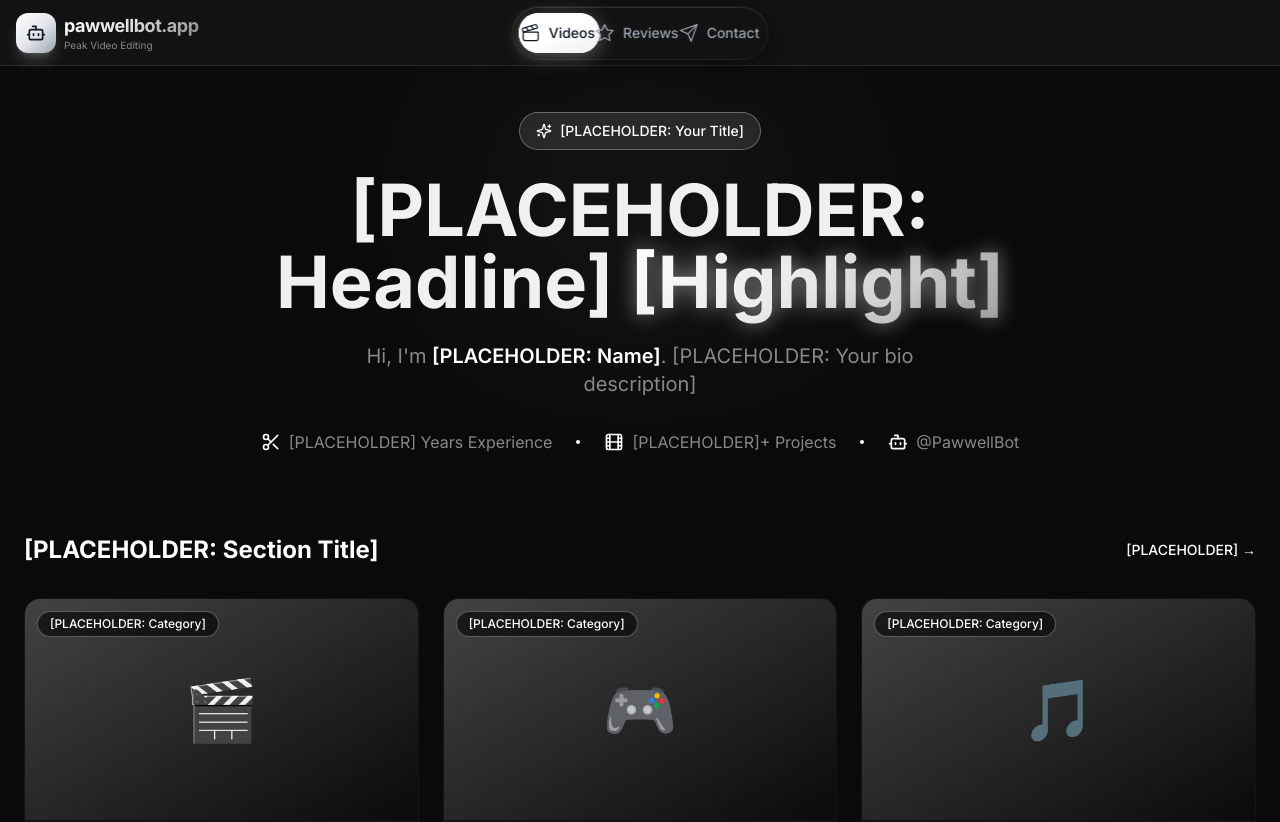
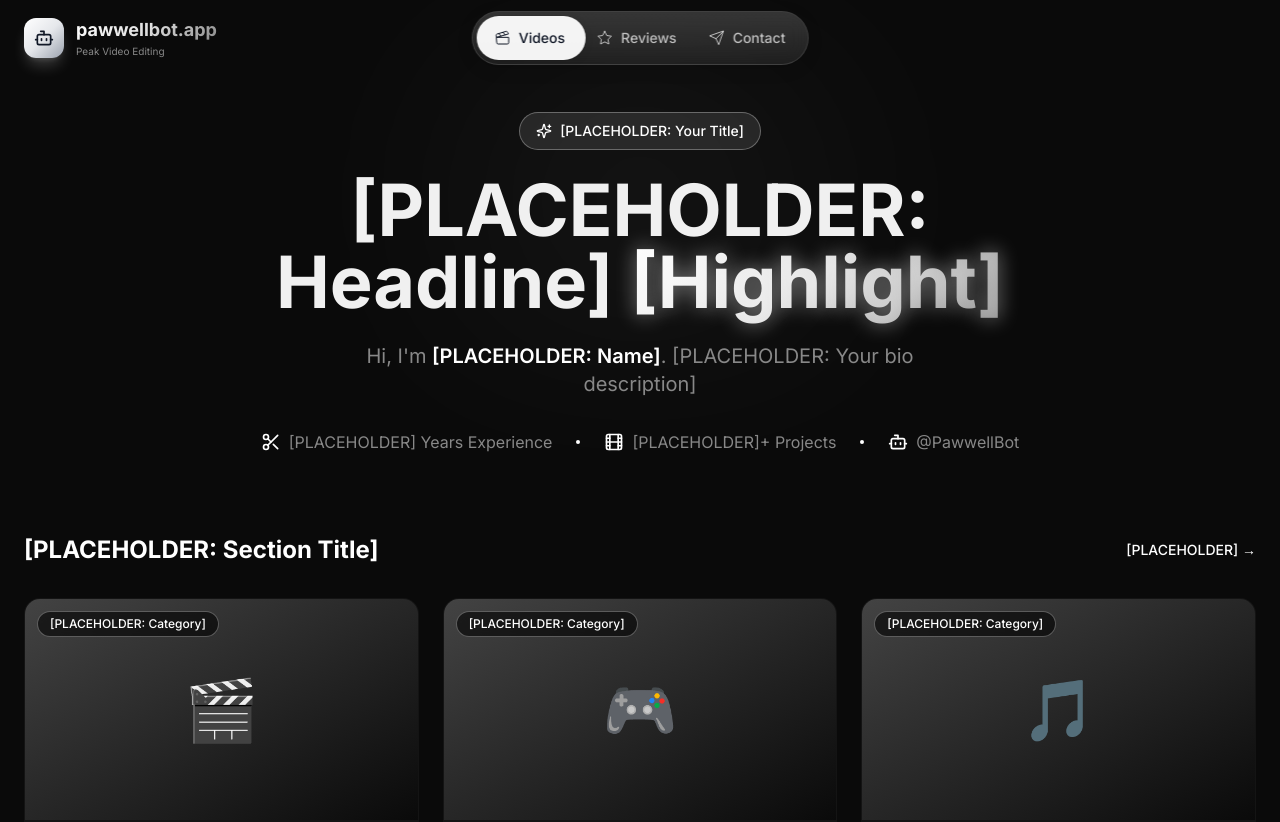
Before and after one commit to PawwellBot/pawwellbot.app, a React (Vite) app: page / in a window 1280 px wide. Shown: the top 822 px of the page. Built offline with nearby package versions, Linux system fonts and the light colour scheme.

Commit message:
made some ui changes to match look of ios 26 liquid glass

```diff
--- a/src/components/Header.tsx
+++ b/src/components/Header.tsx
@@ -47,102 +47,78 @@ export default function Header({ activeTab, onTabChange }: HeaderProps): JSX.Ele
     <motion.header
       initial={{ y: -100 }}
       animate={{ y: 0 }}
-      className="fixed top-0 left-0 right-0 z-50 glass py-3"
+      className="fixed top-0 left-0 right-0 z-50 py-4 bg-transparent"
     >
-      <div className="w-full px-3 sm:px-4">
-        <div className="flex items-center justify-between">
+      <div className="w-full px-4 sm:px-6">
+        <div className="flex items-center justify-between relative">
 
-          {/* Logo - Hidden on mobile */}
+          {/* Logo */}
           <motion.div
-            className="hidden sm:flex items-center gap-2 cursor-pointer group"
+            className="hidden sm:flex items-center gap-3 cursor-pointer group z-10"
             whileHover={{ scale: 1.02 }}
             whileTap={{ scale: 0.98 }}
             onClick={handleLogoClick}
           >
-            <div className="w-9 h-9 sm:w-10 sm:h-10 rounded-xl bg-gradient-to-br from-white via-gray-200 to-gray-400 flex items-center justify-center shadow-lg shadow-white/20 group-hover:shadow-white/40 transition-shadow">
-              <Bot className="w-4 h-4 sm:w-5 sm:h-5 text-gray-900" />
+            <div className="w-10 h-10 rounded-xl bg-gradient-to-br from-white via-gray-200 to-gray-400 flex items-center justify-center shadow-lg shadow-white/20">
+              <Bot className="w-5 h-5 text-gray-900" />
             </div>
-
             <div>
-              <h1 className="text-base sm:text-lg font-bold gradient-text tracking-tight leading-tight group-hover:opacity-80 transition-opacity">
-                {BRAND_NAME}
-              </h1>
-              <p className="text-[10px] text-pawwelium-muted -mt-0.5">
-                {TAGLINE}
-              </p>
+              <h1 className="text-lg font-bold gradient-text">{BRAND_NAME}</h1>
+              <p className="text-[10px] text-pawwelium-muted">{TAGLINE}</p>
             </div>
           </motion.div>
 
-          {/* Navigation: Mobile Right (small) | Desktop Center (big) */}
-          <div className="ml-auto sm:absolute sm:left-1/2 sm:-translate-x-1/2">
+          {/* Center Nav - REDUCED BLUR */}
+          <div className="absolute left-1/2 -translate-x-1/2">
             <motion.nav
               ref={containerRef}
-              className="relative flex items-center bg-pawwelium-card/60 backdrop-blur-2xl rounded-full p-1.5 sm:p-2 border border-white/5 shadow-2xl shadow-black/30 nav-container"
+              className="relative flex items-center p-1.5 rounded-full"
               style={{
-                boxShadow: '0 8px 32px rgba(0,0,0,0.4), inset 0 1px 0 rgba(255,255,255,0.1)',
-                minWidth: '240px',
+                background: 'rgba(255, 255, 255, 0.08)',        // More transparent
+                backdropFilter: 'blur(10px) saturate(140%)',    // Less blur & saturation
+                WebkitBackdropFilter: 'blur(10px) saturate(140%)',
+                border: '1px solid rgba(255, 255, 255, 0.15)',  // Thinner border
+                boxShadow: '0 4px 16px rgba(0,0,0,0.15)',       // Softer shadow
+                minWidth: '320px',
               }}
             >
-              {/* Selection Indicator */}
+              {/* Subtler gloss */}
+              <div className="absolute inset-0 rounded-full pointer-events-none bg-gradient-to-b from-white/10 to-transparent" />
+
+              {/* Selection pill */}
               <motion.div
-                className="absolute rounded-full bg-white cursor-grab active:cursor-grabbing touch-none"
+                className="absolute rounded-full bg-white/95"
                 style={{
-                  top: '6px',
-                  bottom: '6px',
-                  left: '6px',
-                  width: 'calc(33.333% - 4px)',
-                  x: springX,
-                  boxShadow: '0 4px 20px rgba(255,255,255,0.3), inset 0 -2px 4px rgba(0,0,0,0.1)',
+                  top: '4px', bottom: '4px', left: '4px',
+                  width: 'calc(33.333% - 2.5px)', x: springX,
+                  boxShadow: '0 2px 8px rgba(0,0,0,0.1)',
                 }}
-                initial={false}
-                animate={{
-                  x: activeIndex * (containerRef.current ? (containerRef.current.offsetWidth - 12) / 3 : 0),
-                }}
+                animate={{ x: activeIndex * (containerRef.current ? (containerRef.current.offsetWidth - 8) / 3 : 0) }}
                 transition={{ type: "spring", stiffness: 500, damping: 35 }}
                 drag="x"
                 dragConstraints={{ left: 0, right: 0 }}
                 dragElastic={0.1}
                 onDragEnd={handleDragEnd}
-                whileHover={{ scale: 1.02 }}
-                whileTap={{ scale: 0.98 }}
-              >
-                <div className="absolute inset-0 rounded-full bg-gradient-to-br from-white/90 via-white to-gray-200/90" />
-                <div className="absolute inset-0 rounded-full bg-gradient-to-tr from-transparent via-white/50 to-transparent opacity-60" />
-              </motion.div>
+              />
 
-              {/* Tab Buttons */}
+              {/* Tabs */}
               {tabs.map((tab) => {
                 const Icon = tab.icon
                 const isActive = activeTab === tab.id
-
                 return (
                   <motion.button
                     key={tab.id}
                     onClick={() => onTabChange(tab.id)}
-                    className={`relative flex items-center justify-center rounded-full font-medium transition-colors duration-300 z-10 flex-1 ${
-                      isActive
-                        ? 'text-gray-900'
-                        : 'text-gray-400 hover:text-white'
-                    }`}
-                    style={{ height: '36px' }}
-                    whileHover={{ scale: 1.05 }}
-                    whileTap={{ scale: 0.95 }}
+                    className={`relative flex items-center justify-center gap-2 rounded-full font-medium z-10 flex-1 py-2.5 px-4 ${isActive ? 'text-gray-900' : 'text-white/70'}`}
                   >
-                    {/* Icon - Same size on both, text only on desktop */}
-                    <div className="w-5 h-5 flex items-center justify-center">
-                      <Icon
-                        className="w-5 h-5"
-                        strokeWidth={1.5}
-                      />
-                    </div>
-                    <span className="hidden sm:inline ml-2 text-sm">{tab.label}</span>
+                    <Icon className="w-4 h-4" strokeWidth={1.5} />
+                    <span className="hidden sm:inline text-sm">{tab.label}</span>
                   </motion.button>
                 )
               })}
             </motion.nav>
           </div>
 
-          {/* Spacer - Hidden on mobile */}
           <div className="hidden sm:block w-32" />
         </div>
       </div>
```
